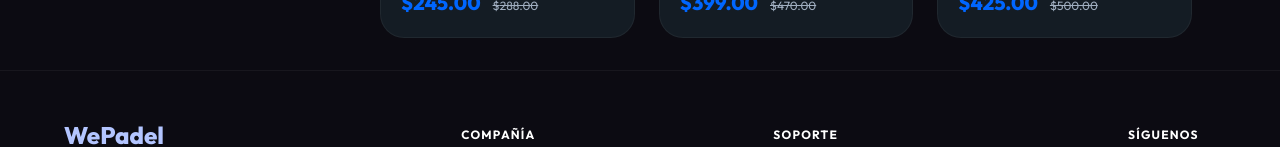
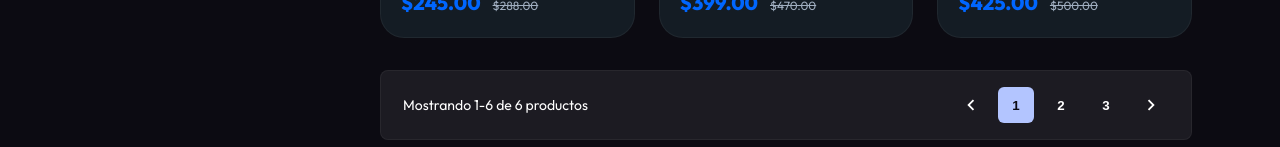
Before and after one commit to luchogabutti/wepadel-front, a React (Vite) app: page /catalogo in a window 1280 px wide. Shown: the part 947-1094 px from the top of the page. Built offline with nearby package versions, Linux system fonts and the light colour scheme.

Commit message:
pagination footer

```diff
--- a/src/components/admin/catalog/AdminCatalogSection/styles.scss
+++ /dev/null
@@ -1,49 +0,0 @@
-.admin-table-footer {
-  min-height: 70px;
-  display: flex;
-  justify-content: space-between;
-  align-items: center;
-  padding: 0 22px;
-  background-color: var(--mui-palette-surface-main);
-  border-top: 1px solid var(--mui-palette-divider);
-
-  p {
-    margin: 0;
-    color: var(--mui-palette-text-primary);
-    font-size: 14px;
-  }
-}
-
-.admin-pagination {
-  display: flex;
-  align-items: center;
-  gap: 9px;
-
-  button {
-    min-width: 36px;
-    height: 36px;
-    border: 0;
-    border-radius: 6px;
-    background: transparent;
-    color: var(--mui-palette-text-primary);
-    font-weight: 800;
-    cursor: pointer;
-    display: inline-flex;
-    align-items: center;
-    justify-content: center;
-
-    svg {
-      font-size: 22px;
-      display: block;
-    }
-
-    &:hover {
-      background-color: color-mix(in srgb, var(--mui-palette-text-primary) 6%, transparent);
-    }
-
-    &.active {
-      background-color: var(--mui-palette-primary-light);
-      color: var(--mui-palette-background-default);
-    }
-  }
-}
--- a/src/components/admin/discount/AdminDiscountsSection/AdminDiscountsSection.jsx
+++ b/src/components/admin/discount/AdminDiscountsSection/AdminDiscountsSection.jsx
@@ -24,6 +24,10 @@ import { ConfirmationDialog } from '../../../general/ConfirmationDialog/Confirma
 import { AdminSectionLayout } from '../../shared/AdminSectionLayout/AdminSectionLayout'
 import { AdminStatsGrid } from '../../shared/AdminStatsGrid/AdminStatsGrid'
 import { AdminTableCard } from '../../shared/AdminTableCard/AdminTableCard'
+import {
+  TablePaginationFooter,
+  buildShowingLabel,
+} from '../../../general/TablePaginationFooter/TablePaginationFooter'
 import '../../styles.scss'
 import './styles.scss'
 
@@ -116,7 +120,13 @@ export const AdminDiscountsSection = ({
     >
       <AdminStatsGrid stats={stats} />
 
-      <AdminTableCard>
+      <AdminTableCard
+        footer={
+          <TablePaginationFooter
+            label={buildShowingLabel(discounts.length, discounts.length, 'promociones')}
+          />
+        }
+      >
         <table className="admin-products-table">
           <thead>
             <tr>
--- a/src/components/admin/stock/AdminStockSection/AdminStockSection.jsx
+++ b/src/components/admin/stock/AdminStockSection/AdminStockSection.jsx
@@ -13,6 +13,10 @@ import WarningAmberIcon from '@mui/icons-material/WarningAmber'
 import { AdminSectionLayout } from '../../shared/AdminSectionLayout/AdminSectionLayout'
 import { AdminStatsGrid } from '../../shared/AdminStatsGrid/AdminStatsGrid'
 import { AdminTableCard } from '../../shared/AdminTableCard/AdminTableCard'
+import {
+  TablePaginationFooter,
+  buildShowingLabel,
+} from '../../../general/TablePaginationFooter/TablePaginationFooter'
 import '../../styles.scss'
 import './styles.scss'
 
@@ -135,7 +139,13 @@ export const AdminStockSection = ({
     >
       <AdminStatsGrid stats={stats} />
 
-      <AdminTableCard>
+      <AdminTableCard
+        footer={
+          <TablePaginationFooter
+            label={buildShowingLabel(products.length, products.length, 'productos')}
+          />
+        }
+      >
         <table className="admin-products-table">
           <thead>
             <tr>
--- a/src/components/catalog/ProductGrid/ProductGrid.jsx
+++ b/src/components/catalog/ProductGrid/ProductGrid.jsx
@@ -11,17 +11,19 @@ import {
 import { alpha } from '@mui/material/styles';
 import TuneIcon from '@mui/icons-material/Tune';
 import { ProductCard } from '../ProductCard/ProductCard';
+import {
+  TablePaginationFooter,
+  buildShowingLabel,
+} from '../../general/TablePaginationFooter/TablePaginationFooter';
 import './styles.scss';
 
 export const ProductGrid = ({ products, activeCategory }) => {
   const [sortOrder, setSortOrder] = useState('default');
   const [priceRange, setPriceRange] = useState([0, 500]);
-  const [visibleCount, setVisibleCount] = useState(6);
 
   useEffect(() => {
     setSortOrder('default');
     setPriceRange([0, 500]);
-    setVisibleCount(6);
   }, [activeCategory]);
 
   const filteredAndSorted = useMemo(() => {
@@ -37,9 +39,6 @@ export const ProductGrid = ({ products, activeCategory }) => {
 
     return result;
   }, [products, sortOrder, priceRange]);
-
-
-  const displayed = filteredAndSorted.slice(0, visibleCount);
 
   const filterControls = (
     <>
@@ -98,7 +97,6 @@ export const ProductGrid = ({ products, activeCategory }) => {
 
   return (
     <div className="product-grid">
-      {/* Sidebar — desktop only */}
       <aside className="sidebar">
         <div className="sidebar-header">
           <TuneIcon sx={{ color: 'primary.light', fontSize: '20px' }} />
@@ -109,9 +107,7 @@ export const ProductGrid = ({ products, activeCategory }) => {
         {filterControls}
       </aside>
 
-      {/* Main content */}
       <main className="main">
-        {/* Filter bar — mobile/tablet only */}
         <div className="mobile-bar">
           <div className="mobile-sort">
             <Typography variant="caption" className="filter-label" sx={{ fontWeight: 700, letterSpacing: '0.05em' }}>
@@ -158,8 +154,7 @@ export const ProductGrid = ({ products, activeCategory }) => {
           </div>
         </div>
 
-        {/* Grid or empty state */}
-        {displayed.length === 0 ? (
+        {filteredAndSorted.length === 0 ? (
           <div className="empty">
             <Typography variant="body1" className="empty-message">
               No se encontraron productos en este rango de precios.
@@ -175,35 +170,17 @@ export const ProductGrid = ({ products, activeCategory }) => {
           </div>
         ) : (
           <div className="grid">
-            {displayed.map((product) => (
+            {filteredAndSorted.map((product) => (
               <ProductCard key={product.id} product={product} />
             ))}
           </div>
         )}
 
-        {/* Load more */}
-        {filteredAndSorted.length > displayed.length && (
-          <div className="load-more">
-            <Button
-              variant="outlined"
-              onClick={() => setVisibleCount((prev) => prev + 3)}
-              sx={(theme) => ({
-                color: 'primary.light',
-                borderColor: alpha(theme.palette.text.primary, 0.1),
-                px: 4,
-                py: 1.5,
-                fontWeight: 700,
-                fontSize: '14px',
-                borderRadius: 2,
-                '&:hover': {
-                  borderColor: 'primary.main',
-                  bgcolor: alpha(theme.palette.primary.main, 0.05),
-                },
-              })}
-            >
-              Cargar más productos
-            </Button>
-          </div>
+        {filteredAndSorted.length > 0 && (
+          <TablePaginationFooter
+            className="table-pagination-footer--catalog"
+            label={buildShowingLabel(filteredAndSorted.length, filteredAndSorted.length, 'productos')}
+          />
         )}
       </main>
     </div>
--- a/src/components/catalog/ProductGrid/styles.scss
+++ b/src/components/catalog/ProductGrid/styles.scss
@@ -112,10 +112,4 @@
     color: var(--mui-palette-text-secondary);
     margin-bottom: 16px;
   }
-
-  .load-more {
-    display: flex;
-    justify-content: center;
-    margin-top: 48px;
-  }
 }
--- /dev/null
+++ b/src/components/general/TablePaginationFooter/TablePaginationFooter.jsx
@@ -0,0 +1,51 @@
+import { Box, Typography } from '@mui/material';
+import KeyboardArrowLeftIcon from '@mui/icons-material/KeyboardArrowLeft';
+import KeyboardArrowRightIcon from '@mui/icons-material/KeyboardArrowRight';
+import './styles.scss';
+
+export const buildShowingLabel = (visibleCount, totalCount, entity = 'productos') => {
+  if (totalCount === 0) {
+    return `Mostrando 0 de 0 ${entity}`;
+  }
+
+  const shown = Math.max(0, Math.min(visibleCount, totalCount));
+
+  return `Mostrando 1-${shown} de ${totalCount} ${entity}`;
+};
+
+export const TablePaginationFooter = ({
+  label,
+  currentPage = 1,
+  totalPages = 3,
+  className = '',
+}) => {
+  const pages = Array.from({ length: totalPages }, (_, index) => index + 1);
+
+  return (
+    <Box className={`table-pagination-footer ${className}`.trim()}>
+      <Typography variant="body2" className="table-pagination-footer__label">
+        {label}
+      </Typography>
+
+      <Box className="table-pagination-footer__controls">
+        <button type="button" aria-label="Página anterior">
+          <KeyboardArrowLeftIcon />
+        </button>
+
+        {pages.map((page) => (
+          <button
+            key={page}
+            type="button"
+            className={page === currentPage ? 'active' : undefined}
+          >
+            {page}
+          </button>
+        ))}
+
+        <button type="button" aria-label="Página siguiente">
+          <KeyboardArrowRightIcon />
+        </button>
+      </Box>
+    </Box>
+  );
+};
--- /dev/null
+++ b/src/components/general/TablePaginationFooter/styles.scss
@@ -0,0 +1,64 @@
+.table-pagination-footer {
+  min-height: 70px;
+  display: flex;
+  justify-content: space-between;
+  align-items: center;
+  gap: 16px;
+  flex-wrap: wrap;
+  padding: 0 22px;
+  background-color: var(--mui-palette-surface-main);
+  border-top: 1px solid var(--mui-palette-divider);
+
+  &__label {
+    margin: 0;
+    color: var(--mui-palette-text-primary);
+    font-size: 14px;
+  }
+
+  &__controls {
+    display: flex;
+    align-items: center;
+    gap: 9px;
+
+    button {
+      min-width: 36px;
+      height: 36px;
+      border: 0;
+      border-radius: 6px;
+      background: transparent;
+      color: var(--mui-palette-text-primary);
+      font-weight: 800;
+      cursor: pointer;
+      display: inline-flex;
+      align-items: center;
+      justify-content: center;
+
+      svg {
+        font-size: 22px;
+        display: block;
+      }
+
+      &:hover {
+        background-color: color-mix(in srgb, var(--mui-palette-text-primary) 6%, transparent);
+      }
+
+      &.active {
+        background-color: var(--mui-palette-primary-light);
+        color: var(--mui-palette-background-default);
+      }
+    }
+  }
+
+  &--catalog {
+    margin-top: 32px;
+    border: 1px solid var(--mui-palette-divider);
+    border-radius: 8px;
+    border-top: 1px solid var(--mui-palette-divider);
+  }
+
+  &--orders {
+    margin-top: 24px;
+    border: 1px solid var(--mui-palette-divider);
+    border-radius: 8px;
+  }
+}
--- a/src/pages/OrdersPage.jsx
+++ b/src/pages/OrdersPage.jsx
@@ -1,6 +1,10 @@
 import { Stack } from '@mui/material';
 import { PageHeader } from '../components/layout/PageHeader';
 import { OrderCard } from '../components/profile/orders/OrderCard/OrderCard';
+import {
+  TablePaginationFooter,
+  buildShowingLabel,
+} from '../components/general/TablePaginationFooter/TablePaginationFooter';
 import { orders } from '../data/orders';
 
 export const OrdersPage = () => {
@@ -17,6 +21,11 @@ export const OrdersPage = () => {
           <OrderCard key={order.id} order={order} />
         ))}
       </Stack>
+
+      <TablePaginationFooter
+        className="table-pagination-footer--orders"
+        label={buildShowingLabel(orders.length, orders.length, 'órdenes')}
+      />
     </>
   );
 };
```
Also changed, not shown: src/components/admin/catalog/AdminCatalogSection/AdminCatalogSection.jsx (+7 -25 lines).
